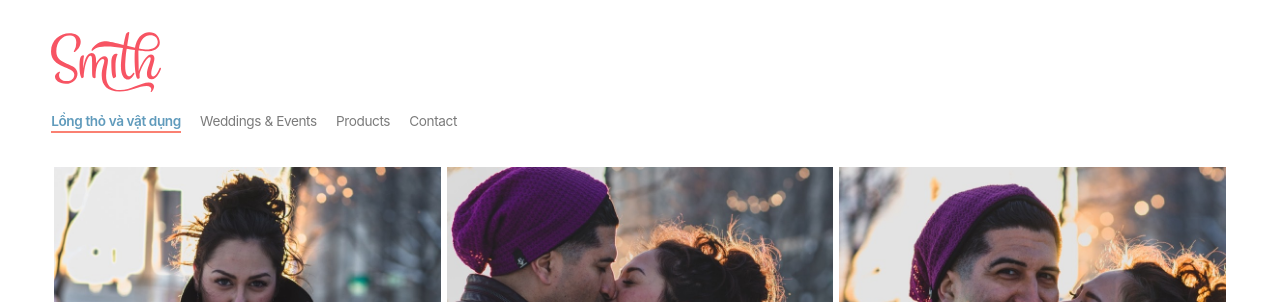
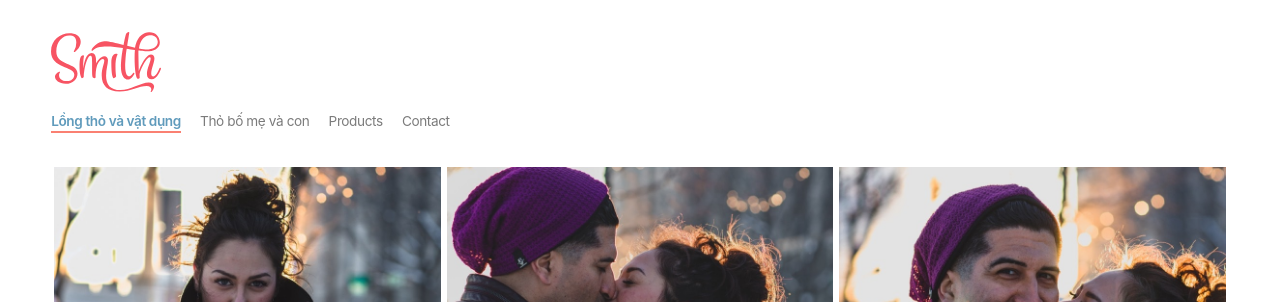
Before and after one commit to phamcongthuy/timothybsmith.photo, a Jekyll site: the page built from index.html, in a window 1280 px wide and 900 px high. Shown: the top 302 px of the window. Built offline with Jekyll 4.4.1, drawn with Linux system fonts in a browser that asks for light colours; some web fonts are replaced.

Commit message:
Update navigation.html

```diff
--- a/_includes/navigation.html
+++ b/_includes/navigation.html
@@ -1,7 +1,7 @@
 <nav>
   <ul class="navigation">
     <li{% if page.url == '/' %} class="current"{% endif %}><a href="/">Lồng thỏ và vật dụng</a></li>
-    <li{% if page.url == '/weddings-events/' %} class="current"{% endif %}><a href="/weddings-events/">Weddings &amp; Events</a></li>
+    <li{% if page.url == '/weddings-events/' %} class="current"{% endif %}><a href="/weddings-events/">Thỏ bố mẹ và con</a></li>
     <li{% if page.url == '/products/' %} class="current"{% endif %}><a href="/products/">Products</a></li>
     <li{% if page.url == '/contact/' %} class="current"{% endif %}><a href="/contact/">Contact</a></li>
   </ul>
```
